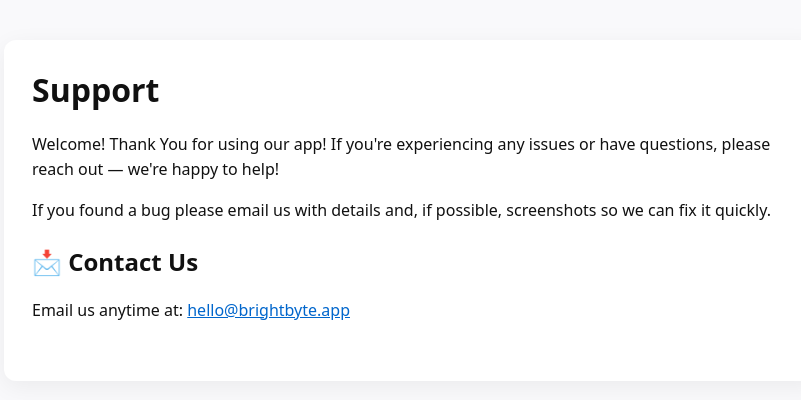
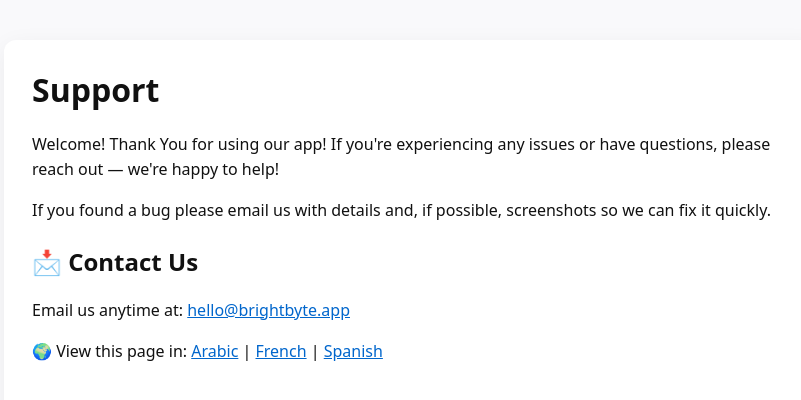
Before and after one commit to MagicScribble/BrightByte, a Jekyll site: the page support.html, which Jekyll copies as it is, in a window 1280 px wide. Shown: the top 400 px of the page, without its empty margins (228-1029 px from the left). Built offline with Jekyll 4.4.1, drawn with Linux system fonts in a browser that asks for light colours.

Commit message:
Update support.html

```diff
--- a/support.html
+++ b/support.html
@@ -26,6 +26,15 @@
     <h2>📩 Contact Us</h2>
     <p>Email us anytime at: <a href="mailto:hello@brightbyte.app">hello@brightbyte.app</a></p>
 
+    <!-- Translation links -->
+    <div class="translate">
+      <p>🌍 View this page in:
+        <a href="https://translate.google.com/translate?hl=ar&sl=en&u=https://your-username.github.io/your-repo/support.html">Arabic</a> |
+        <a href="https://translate.google.com/translate?hl=fr&sl=en&u=https://your-username.github.io/your-repo/support.html">French</a> |
+        <a href="https://translate.google.com/translate?hl=es&sl=en&u=https://your-username.github.io/your-repo/support.html">Spanish</a>
+      </p>
+    </div>
+
     <!-- Translate widget inside container -->
     <div id="google_translate_element" style="margin-top:30px;"></div>
   </main>
```
